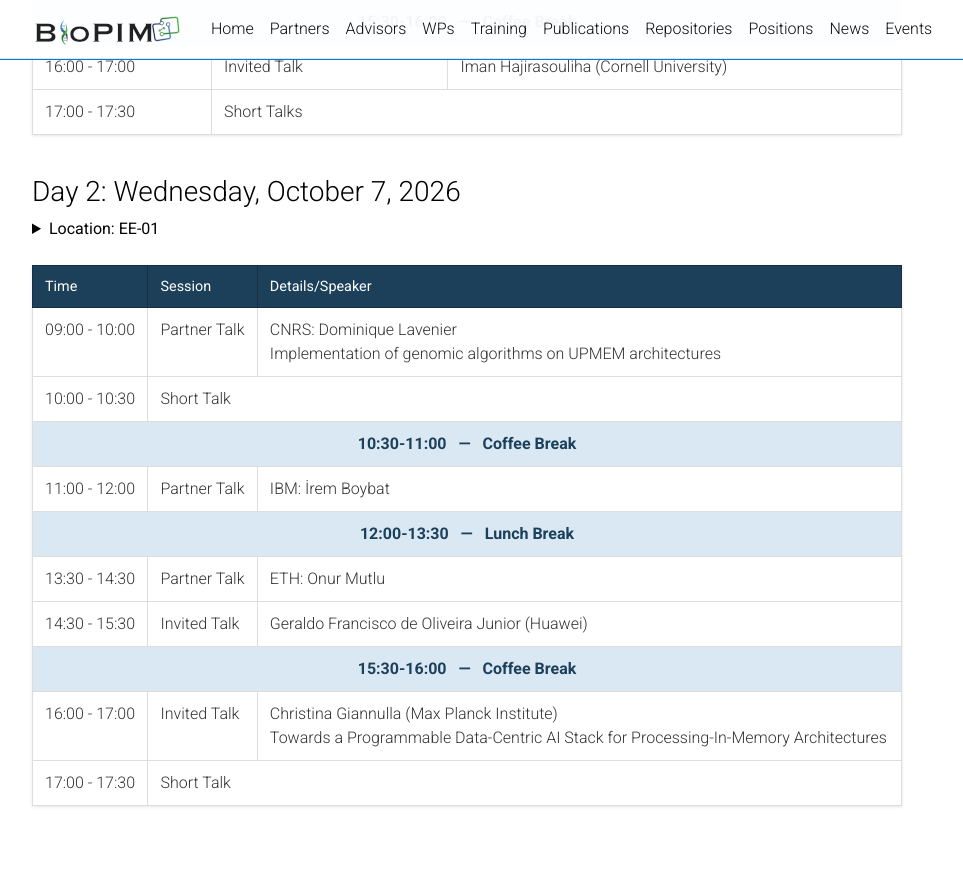
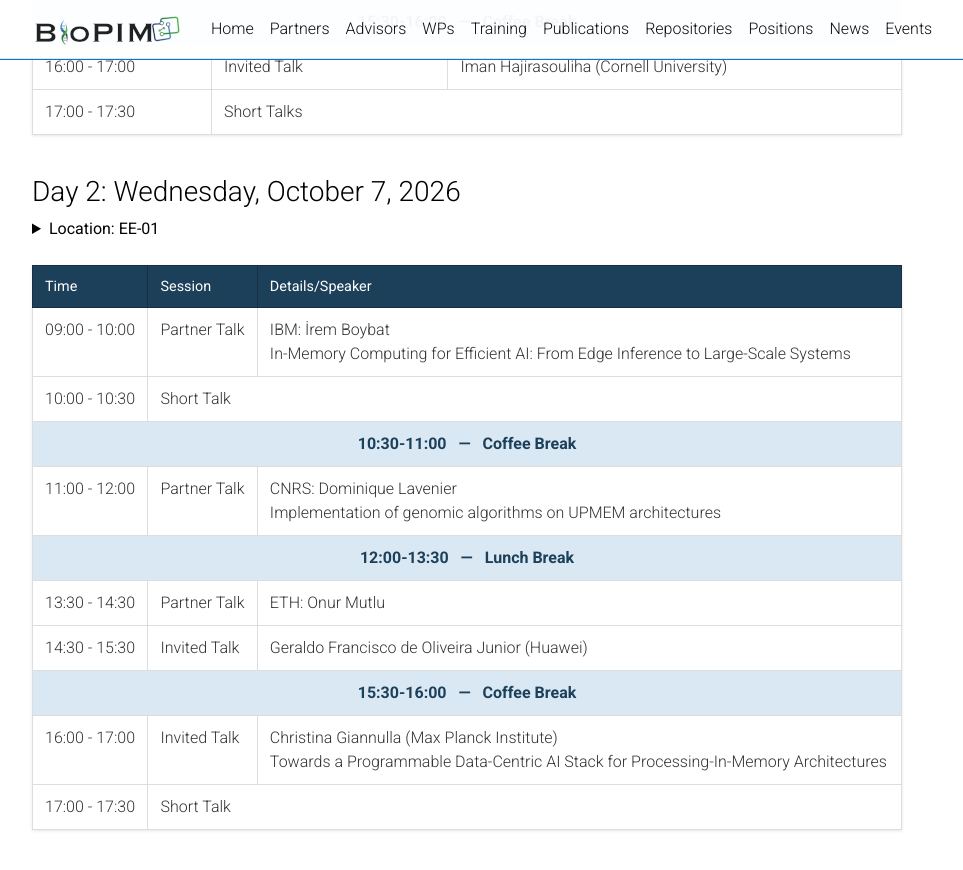
Before and after one commit to BioPIM/biopim.github.io, a Jekyll site: the page built from _pages/workshop.md, in a window 1280 px wide and 900 px high, scrolled down 813 px. Shown: the top 870 px of the window, without its empty margins (173-1136 px from the left). Built offline with Jekyll 4.4.1, drawn with Linux system fonts in a browser that asks for light colours; comment, search, counter and statistics services are not loaded; a style sheet for code colours, icons or effects is not loaded.

Commit message:
update talk titles

```diff
--- a/_pages/workshop.md
+++ b/_pages/workshop.md
@@ -143,7 +143,7 @@ Register using the form here: [https://forms.gle/YHYkxNvGa1oxKXCW7](https://form
     <tr>
       <td>09:00 - 10:00</td>
       <td>Partner Talk</td>
-      <td>CNRS: Dominique Lavenier <br> Implementation of genomic algorithms on UPMEM architectures</td>
+      <td>IBM: İrem Boybat <br> In-Memory Computing for Efficient AI: From Edge Inference to Large-Scale Systems</td>
     </tr>
     <tr>
       <td>10:00 - 10:30</td>
@@ -152,10 +152,10 @@ Register using the form here: [https://forms.gle/YHYkxNvGa1oxKXCW7](https://form
     <tr class="break-row">
       <td colspan="3">10:30-11:00 &nbsp;&nbsp;&mdash;&nbsp;&nbsp; Coffee Break</td>
     </tr>
-    <tr>
       <td>11:00 - 12:00</td>
       <td>Partner Talk</td>
-      <td>IBM: İrem Boybat</td>
+      <td>CNRS: Dominique Lavenier <br> Implementation of genomic algorithms on UPMEM architectures</td>
+    <tr>
     </tr>
     <tr class="break-row">
       <td colspan="3">12:00-13:30 &nbsp;&nbsp;&mdash;&nbsp;&nbsp; Lunch Break</td>
```
